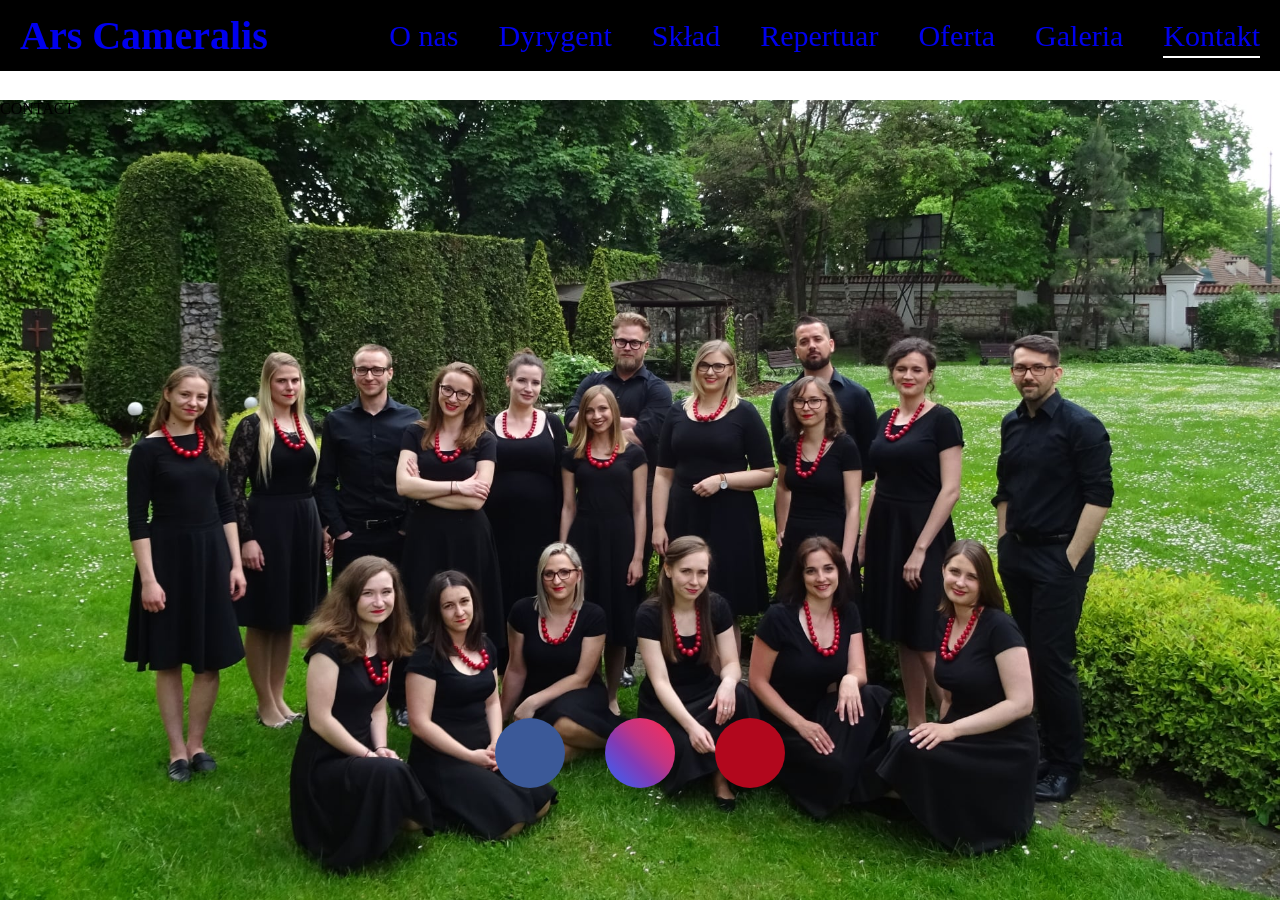
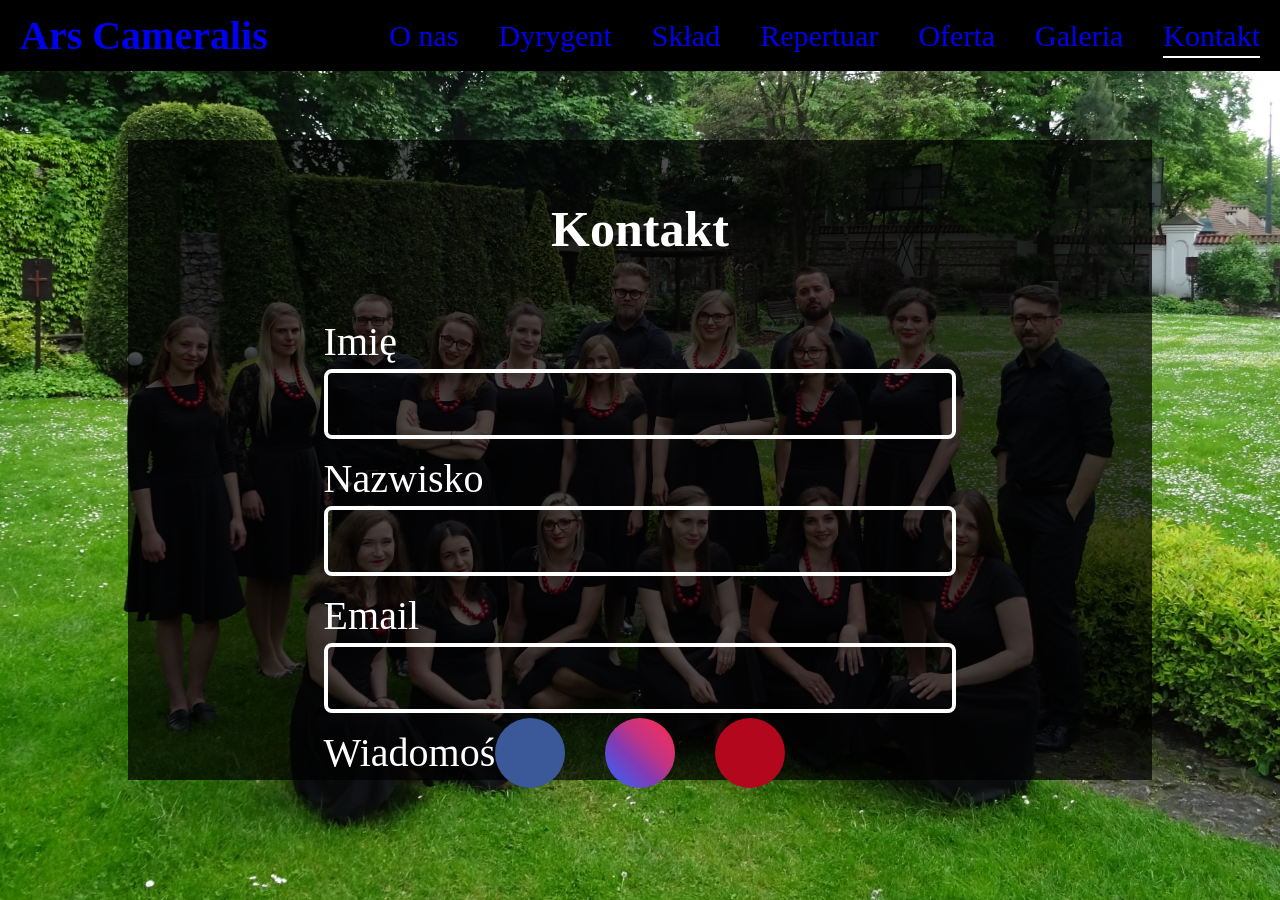
Before and after one commit to piotr-rajtar/ars-cameralis, a Vue app: page /contact in a window 1280 px wide. Built offline with nearby package versions, Linux system fonts and the light colour scheme; some icons are missing.

Commit message:
Add contact view

```diff
--- a/src/components/contact/Contact.vue
+++ b/src/components/contact/Contact.vue
@@ -1,6 +1,51 @@
 <template>
   <div :class="style.container">
-    <span>CONTACT</span>
+    <div :class="style.textContainer">
+      <h1 :class="style.header">Kontakt</h1>
+      <form :class="style.form">
+        <div :class="style.formControlContainer">
+          <label :class="style.label" for="name">Imię</label>
+          <input
+            :class="[style.formControl, style.input]"
+            type="text"
+            id="name"
+          />
+        </div>
+        <div :class="style.formControlContainer">
+          <label :class="style.label" for="surname">Nazwisko</label>
+          <input
+            :class="[style.formControl, style.input]"
+            type="text"
+            id="surname"
+          />
+        </div>
+        <div :class="style.formControlContainer">
+          <label :class="style.label" for="email">Email</label>
+          <input
+            :class="[style.formControl, style.input]"
+            type="email"
+            id="email"
+          />
+        </div>
+        <div :class="style.formControlContainer">
+          <label :class="style.label" for="message">Wiadomość</label>
+          <textarea
+            :class="[style.formControl, style.input, style.textarea]"
+            type="text"
+            id="message"
+            :rows="4"
+            :cols="50"
+          />
+        </div>
+        <button
+          type="submit"
+          :class="[style.formControl, style.button]"
+          @click="onSubmit"
+        >
+          Wyślij
+        </button>
+      </form>
+    </div>
   </div>
 </template>
 
@@ -8,15 +53,92 @@
 import { Component, Vue } from 'vue-property-decorator';
 
 @Component({})
-export default class Contact extends Vue {}
+export default class Repertoir extends Vue {
+  onSubmit(event: Event): void {
+    event.preventDefault();
+  }
+}
 </script>
 
 <style lang="scss" module="style">
 @import '../../scss/variables.scss';
 @import '../../scss/mixins.scss';
+@import '../../scss/media.scss';
 
 .container {
-  margin-top: 100px;
-  //background-image: url("paper.gif");
+  @include flex-centered;
+}
+
+.textContainer {
+  margin: 35 * $spacing-unit 0 30 * $spacing-unit;
+  padding: 15 * $spacing-unit;
+  width: 80%;
+  max-height: 80vh;
+  background: $overlay;
+  color: $secondary-color;
+  overflow-y: auto;
+
+  @include screen-medium {
+    padding: 5 * $spacing-unit;
+    max-height: 70vh;
+  }
+}
+
+.header {
+  text-align: center;
+  font-size: $font-size-title;
+  margin-bottom: 15 * $spacing-unit;
+
+  @include screen-medium {
+    margin-bottom: 5 * $spacing-unit;
+  }
+}
+
+.form {
+  @include flex-column-centered;
+}
+
+.formControlContainer {
+  @include flex-column;
+  width: 70%;
+  margin-bottom: 4 * $spacing-unit;
+}
+
+.label {
+  color: $secondary-color;
+  font-size: $font-size-title-medium;
+  margin-bottom: $spacing-unit;
+}
+
+.formControl {
+  background-color: inherit;
+  border: $spacing-unit solid $secondary-color;
+  border-radius: 2 * $spacing-unit;
+  color: $secondary-color;
+  font-size: $font-size-form;
+}
+
+.input {
+  height: 70px;
+  width: 100%;
+  padding: 2 * $spacing-unit;
+}
+
+.textarea {
+  resize: none;
+  height: 300px;
+}
+
+.button {
+  margin-top: 15 * $spacing-unit;
+  padding: 5 * $spacing-unit 15 * $spacing-unit;
+  cursor: pointer;
+
+  &:hover {
+    background-color: $secondary-color;
+    opacity: 0.8;
+    color: $main-color;
+    transition: 1s ease;
+  }
 }
 </style>
--- a/src/scss/mixins.scss
+++ b/src/scss/mixins.scss
@@ -2,6 +2,12 @@
     display: flex;
     justify-content: center;
     align-items: center;
+}
+
+@mixin flex-column-centered {
+    display: flex;
+    align-items: center;
+    flex-direction: column;
 }
 
 @mixin flex-justify-centered {
@@ -20,6 +26,11 @@
     justify-content: space-between;
 }
 
+@mixin flex-column {
+    display: flex;
+    flex-direction: column;
+}
+
 @mixin flex-tile {
     display: flex;
     flex-wrap: wrap;
--- a/src/scss/variables.scss
+++ b/src/scss/variables.scss
@@ -12,4 +12,5 @@ $overlay: rgba(0, 0, 0, 0.7);
 /* FONTS */
 $font-size-title: 50px;
 $font-size-title-medium: 40px;
+$font-size-form: 30px;
 $font-size-paragraph: 20px;
```
